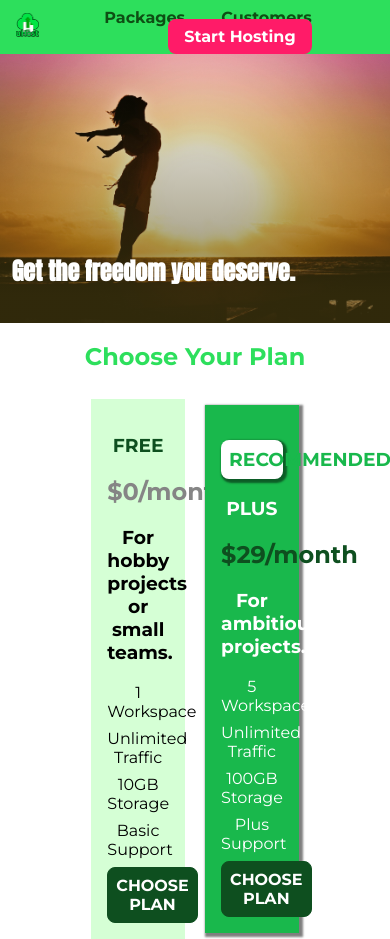
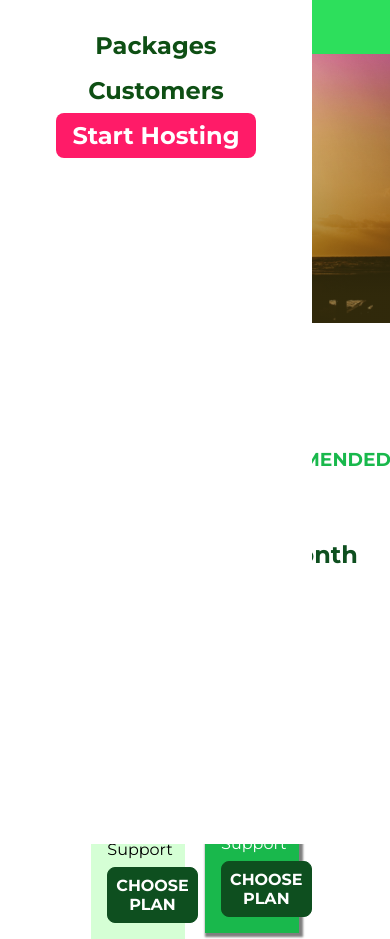
Before and after one commit to lacra-oloeriu/css-curs, a plain HTML site: page css/index.html in a window 390 px wide. Shown: the top 939 px of the page. Drawn offline with Linux system fonts and the light colour scheme.

Commit message:
added mobile nav css file

```diff
--- a/css/shared.css
+++ b/css/shared.css
@@ -72,7 +72,8 @@ body {
 
 }
 
-.main-nav__item a {
+.main-nav__item a,
+.mobile-nav__item a {
     text-decoration: none;
     color:#0e4f14;
     font-weight:bold;
@@ -85,7 +86,8 @@ body {
     color: white;
     border-bottom: 5px solid white ;
 }
-.main-nav__item--cta a {
+.main-nav__item--cta a,
+.mobile-nav__item--cta a {
     color: white;
     background-color: #ff1b68;
     padding: 0.5rem 1rem;
@@ -93,7 +95,9 @@ body {
 }
 
 .main-nav__item--cta a:hover,
-.main-nav__item--cta a:active {
+.main-nav__item--cta a:active,
+.mobile-nav__item--cta a:hover,
+.mobile-nav__item--cta a:active {
     color:#ff1b68;
     background-color: white;
     border:none;
@@ -150,7 +154,7 @@ body {
 }
 
 .mobile-nav {
-    display: none;
+    /*display: none;*/
     position: fixed;
     z-index: 101;
     top: 0;
```
